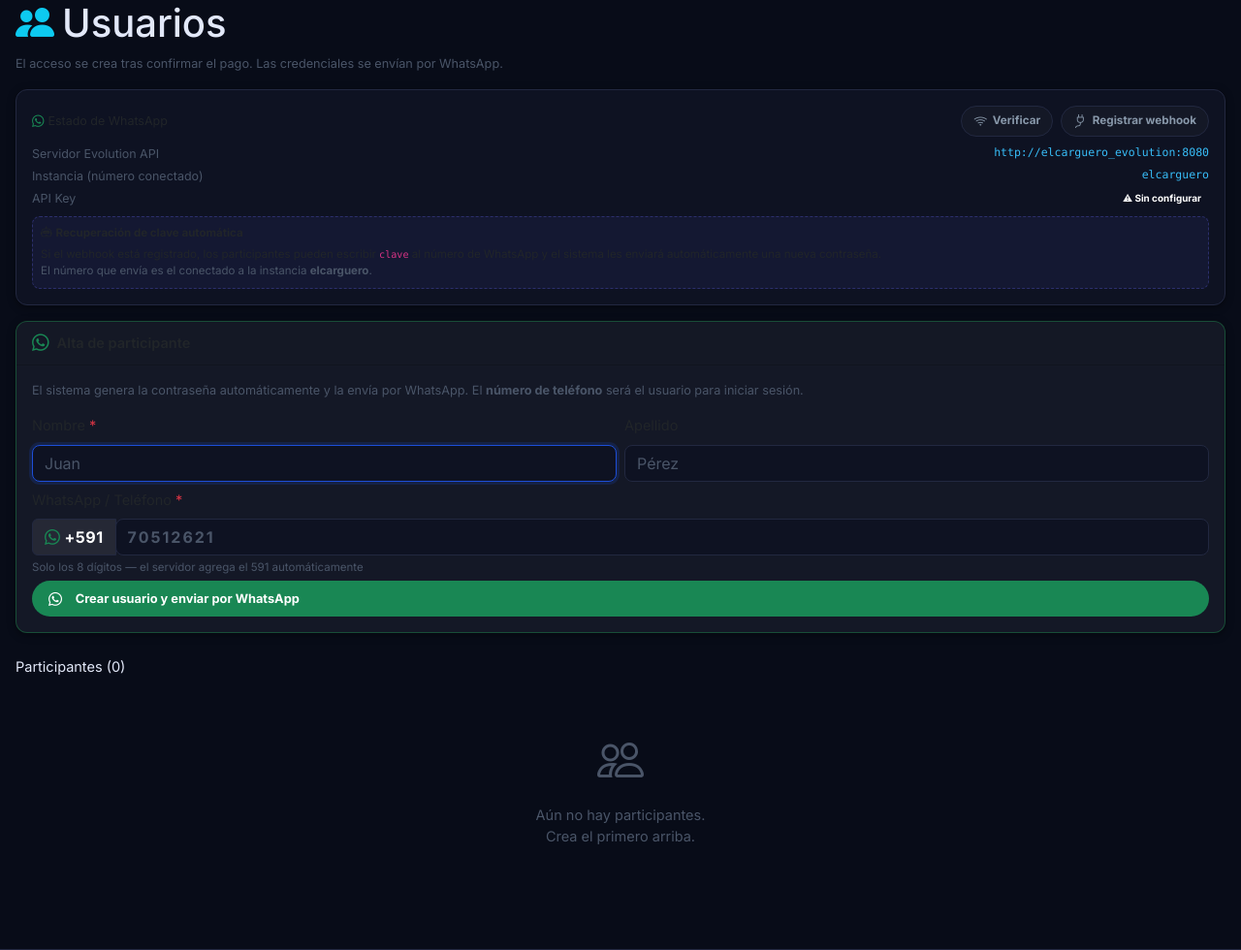
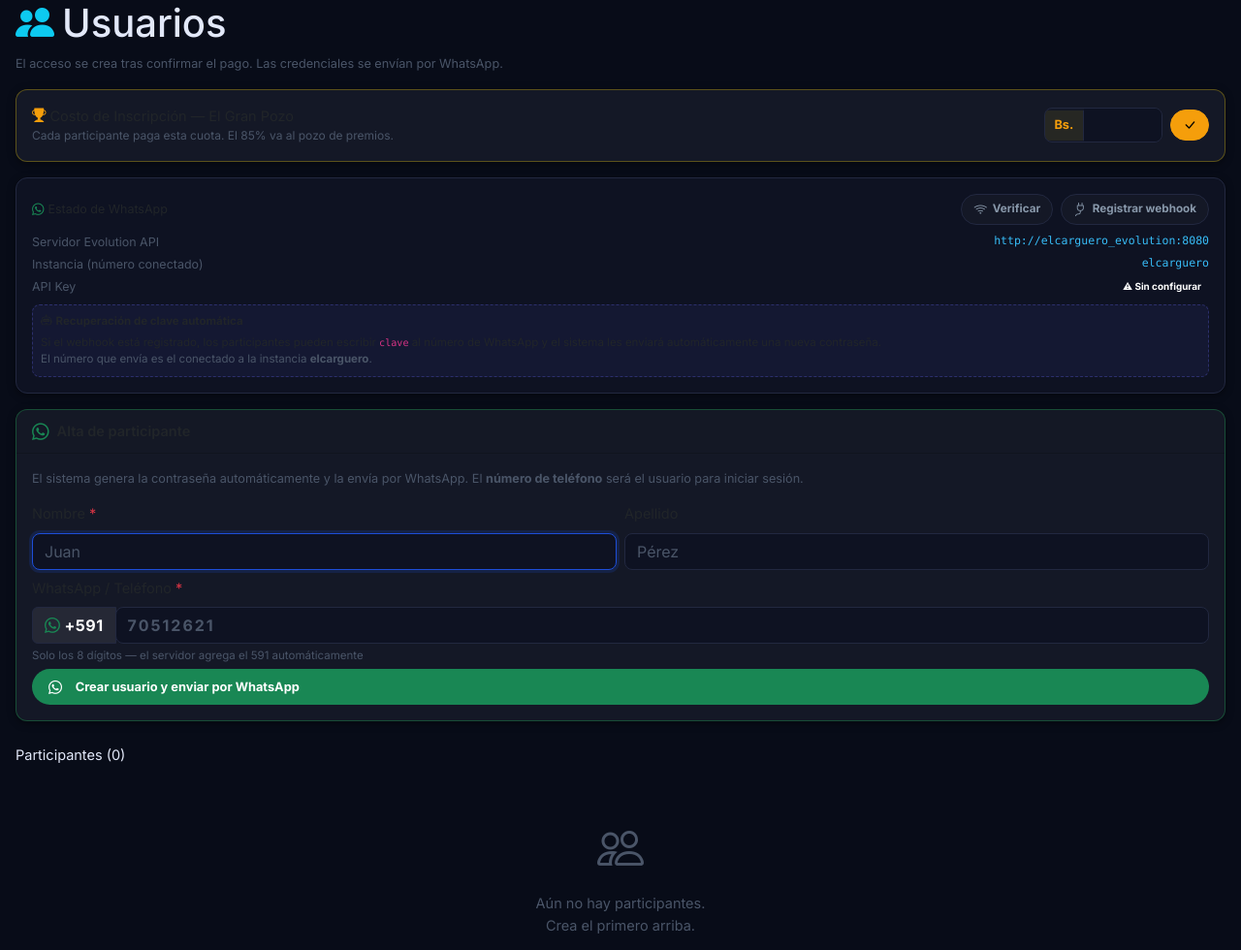
Before and after one commit to crismarbiker/mipolla, a Django app: page /admin/usuarios/ in a window 1280 px wide. Shown: the part 57-1037 px from the top of the page at 97% size. Run offline with Django 5.2, Linux system fonts and the light colour scheme; the visitor is signed in with stand-in values (Sample User, id 1); data comes from the database, SQL or seed files in the repository.

Commit message:
feat: gran-pozo admin-only calc + champion lock + delete user + cuota param

```diff
--- a/polla/urls.py
+++ b/polla/urls.py
@@ -13,6 +13,7 @@ urlpatterns = [
     path('gran-pozo/', views.gran_pozo, name='gran_pozo'),
     path('admin/usuarios/', views.admin_usuarios, name='admin_usuarios'),
     path('admin/usuarios/<int:pk>/toggle/', views.admin_toggle_usuario, name='admin_toggle_usuario'),
+    path('admin/usuarios/<int:pk>/eliminar/', views.admin_eliminar_usuario, name='admin_eliminar_usuario'),
     path('admin/usuarios/<int:pk>/reset-password/', views.admin_reset_password, name='admin_reset_password'),
     path('admin/resultados/', views.admin_resultados, name='admin_resultados'),
     path('admin/resultados/<int:pk>/fetch/', views.admin_fetch_resultado, name='admin_fetch_resultado'),
--- a/polla/views.py
+++ b/polla/views.py
@@ -245,11 +245,14 @@ def pronosticos(request):
             return redirect('polla:pronosticos')
 
         if action == 'campeon':
-            # Save champion prediction
+            # Champion locks when first match starts (same as player selection)
+            if torneo_iniciado():
+                messages.error(request, '🔒 El pronóstico de campeón está cerrado — el torneo ya inició.')
+                return redirect('polla:pronosticos')
             perfil_form = PerfilForm(request.POST, instance=perfil)
             if perfil_form.is_valid():
                 perfil_form.save()
-                messages.success(request, 'Pronóstico de campeón guardado.')
+                messages.success(request, '🏆 Campeón guardado.')
             return redirect('polla:pronosticos')
 
             # Default: save match predictions
@@ -370,7 +373,23 @@ def ranking(request):
 @user_passes_test(_es_admin)
 def admin_usuarios(request):
     from .whatsapp import generar_password, normalizar_telefono, enviar_credenciales_whatsapp
-    from .models import PerfilUsuario
+    from .models import PerfilUsuario, TorneoConfig
+    from decimal import Decimal, InvalidOperation
+
+    # Handle cuota update
+    if request.method == 'POST' and request.POST.get('action') == 'update_cuota':
+        nueva_cuota = request.POST.get('cuota', '').strip().replace(',', '.')
+        try:
+            val = Decimal(nueva_cuota)
+            if val <= 0:
+                raise ValueError
+            torneo = TorneoConfig.get()
+            torneo.cuota = val
+            torneo.save()
+            messages.success(request, f'Cuota actualizada a Bs. {val}')
+        except (InvalidOperation, ValueError):
+            messages.error(request, 'Cuota inválida. Ingresa un número positivo.')
+        return redirect('polla:admin_usuarios')
 
     if request.method == 'POST':
         first_name = request.POST.get('first_name', '').strip()
@@ -425,8 +444,10 @@ def admin_usuarios(request):
 
     from django.conf import settings as djsettings
     usuarios = User.objects.filter(is_staff=False).select_related('perfil').order_by('last_name', 'first_name')
+    torneo_cfg = TorneoConfig.get()
     return render(request, 'polla/admin_usuarios.html', {
         'usuarios': usuarios,
+        'cuota_actual': torneo_cfg.cuota,
         'wa_url':      getattr(djsettings, 'EVOLUTION_API_URL',  'http://elcarguero_evolution:8080'),
         'wa_instance': getattr(djsettings, 'EVOLUTION_INSTANCE', 'elcarguero'),
         'wa_key_ok':   bool(getattr(djsettings, 'EVOLUTION_API_KEY', '')),
@@ -586,6 +607,19 @@ def admin_reset_password(request, pk):
         f'background:rgba(29,78,216,.15);padding:.15rem .6rem;border-radius:6px;">{nueva}</code> '
         f'— {wa_status}'
     )
+    return redirect('polla:admin_usuarios')
+
+
+@login_required
+@user_passes_test(_es_admin)
+def admin_eliminar_usuario(request, pk):
+    """Permanently delete a user — removes them from ranking and pool."""
+    if request.method != 'POST':
+        return redirect('polla:admin_usuarios')
+    user = get_object_or_404(User, pk=pk, is_staff=False)
+    nombre = user.get_full_name() or user.username
+    user.delete()
+    messages.success(request, f'Usuario "{nombre}" eliminado permanentemente.')
     return redirect('polla:admin_usuarios')
 
 
--- a/templates/polla/admin_usuarios.html
+++ b/templates/polla/admin_usuarios.html
@@ -8,6 +8,28 @@
 </div>
 
 <div class="px-3 py-3">
+
+  <!-- ── CUOTA PARAMETRICA ── -->
+  <div class="card mb-3" style="border-color:rgba(255,215,0,.3) !important;">
+    <div class="card-body p-3">
+      <div class="d-flex align-items-center justify-content-between flex-wrap gap-2">
+        <div>
+          <div class="label"><i class="bi bi-trophy-fill me-1 text-gold"></i>Costo de Inscripción — El Gran Pozo</div>
+          <div style="font-size:.75rem;color:var(--muted);">Cada participante paga esta cuota. El 85% va al pozo de premios.</div>
+        </div>
+        <form method="post" class="d-flex align-items-center gap-2">
+          {% csrf_token %}
+          <input type="hidden" name="action" value="update_cuota">
+          <div style="display:flex;align-items:center;gap:0;border:1.5px solid var(--border);border-radius:8px;overflow:hidden;">
+            <span style="background:rgba(255,215,0,.08);border-right:1px solid var(--border);padding:.35rem .6rem;font-size:.8rem;font-weight:700;color:#F59E0B;">Bs.</span>
+            <input type="number" name="cuota" value="{{ cuota_actual }}" min="1" step="0.01"
+                   style="width:80px;background:var(--surface);border:none;outline:none;padding:.35rem .6rem;font-size:.9rem;font-weight:800;color:var(--text);">
+          </div>
+          <button type="submit" class="btn btn-gold btn-sm"><i class="bi bi-check-lg"></i></button>
+        </form>
+      </div>
+    </div>
+  </div>
 
   <!-- WhatsApp status bar -->
   <div class="card mb-3" style="background:var(--surface) !important;font-size:.78rem;">
@@ -172,8 +194,19 @@
       <form method="post" action="{% url 'polla:admin_toggle_usuario' u.pk %}">
         {% csrf_token %}
         <button type="submit" class="btn btn-sm {% if u.is_active %}btn-outline-danger{% else %}btn-outline-success{% endif %}"
-                style="font-size:.7rem;border-radius:8px;">
+                style="font-size:.7rem;border-radius:8px;"
+                title="{% if u.is_active %}Desactivar{% else %}Activar{% endif %}">
           {% if u.is_active %}<i class="bi bi-person-x"></i>{% else %}<i class="bi bi-person-check"></i>{% endif %}
+        </button>
+      </form>
+      <!-- DELETE permanently -->
+      <form method="post" action="{% url 'polla:admin_eliminar_usuario' u.pk %}">
+        {% csrf_token %}
+        <button type="submit" class="btn btn-sm btn-red"
+                style="font-size:.7rem;border-radius:8px;"
+                title="Eliminar permanentemente (baja del torneo)"
+                onclick="return confirm('¿Eliminar permanentemente a {{ u.get_full_name|default:u.username }}? Se eliminarán todos sus pronósticos y no sumará al pozo.')">
+          <i class="bi bi-trash3"></i>
         </button>
       </form>
     </div>
--- a/templates/polla/gran_pozo.html
+++ b/templates/polla/gran_pozo.html
@@ -96,7 +96,8 @@
 
   </div>
 
-  <!-- ── CALCULATION BREAKDOWN ── -->
+  <!-- ── CALCULATION BREAKDOWN (admin only) ── -->
+  {% if user.is_staff %}
   <div class="card card-p mb-4">
     <div style="font-size:.65rem;font-weight:800;text-transform:uppercase;letter-spacing:1px;color:var(--muted);margin-bottom:.75rem;">
       💡 ¿Cómo se calcula?
@@ -125,6 +126,8 @@
       </div>
     </div>
   </div>
+
+  {% endif %}{# end admin-only calculation #}
 
   <!-- ── PRIZE BREAKDOWN TABLE ── -->
   <div class="section-bar mb-0">Distribución de Premios</div>
```
Also changed, not shown: templates/polla/pronosticos.html (+26 -0 lines).
